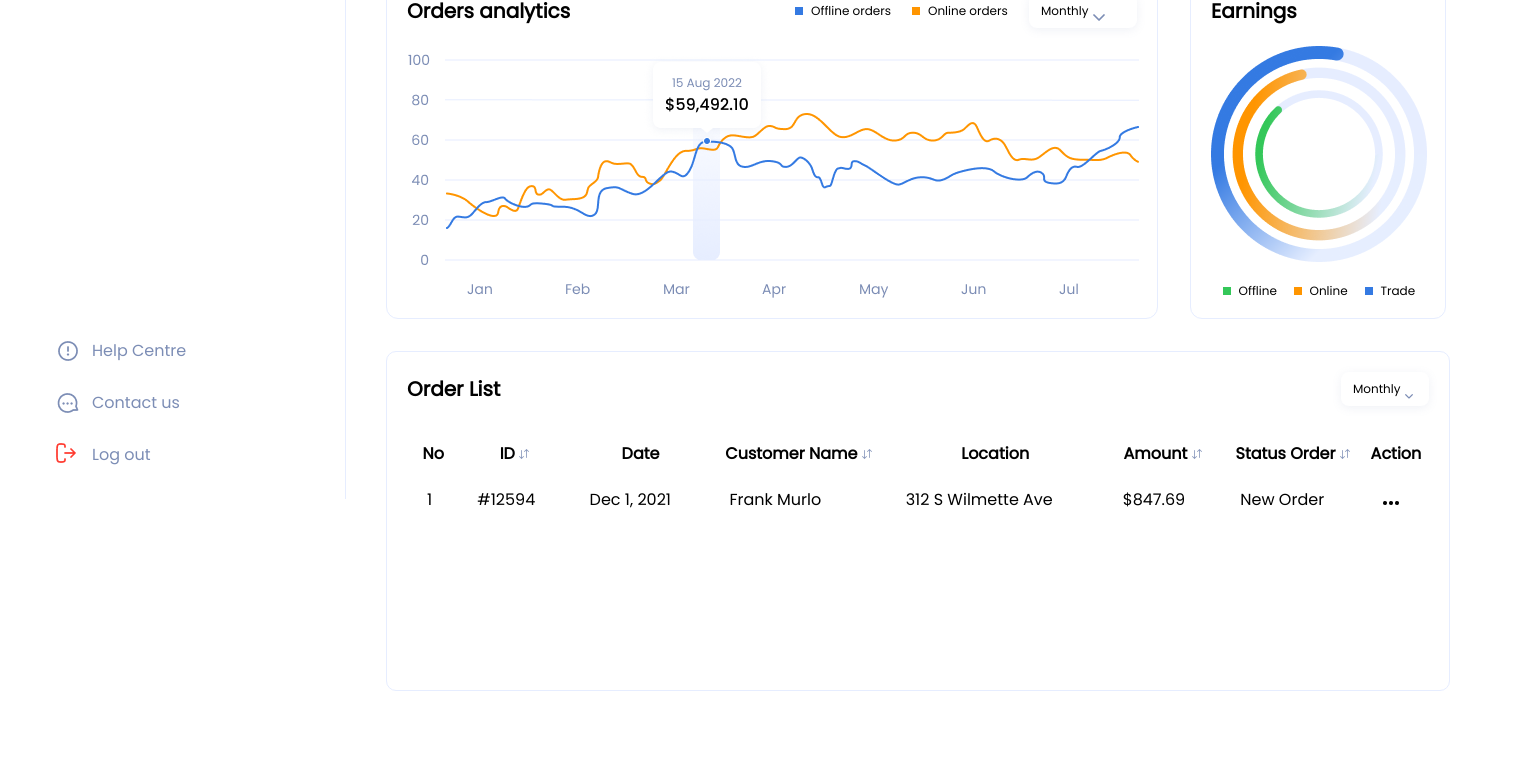
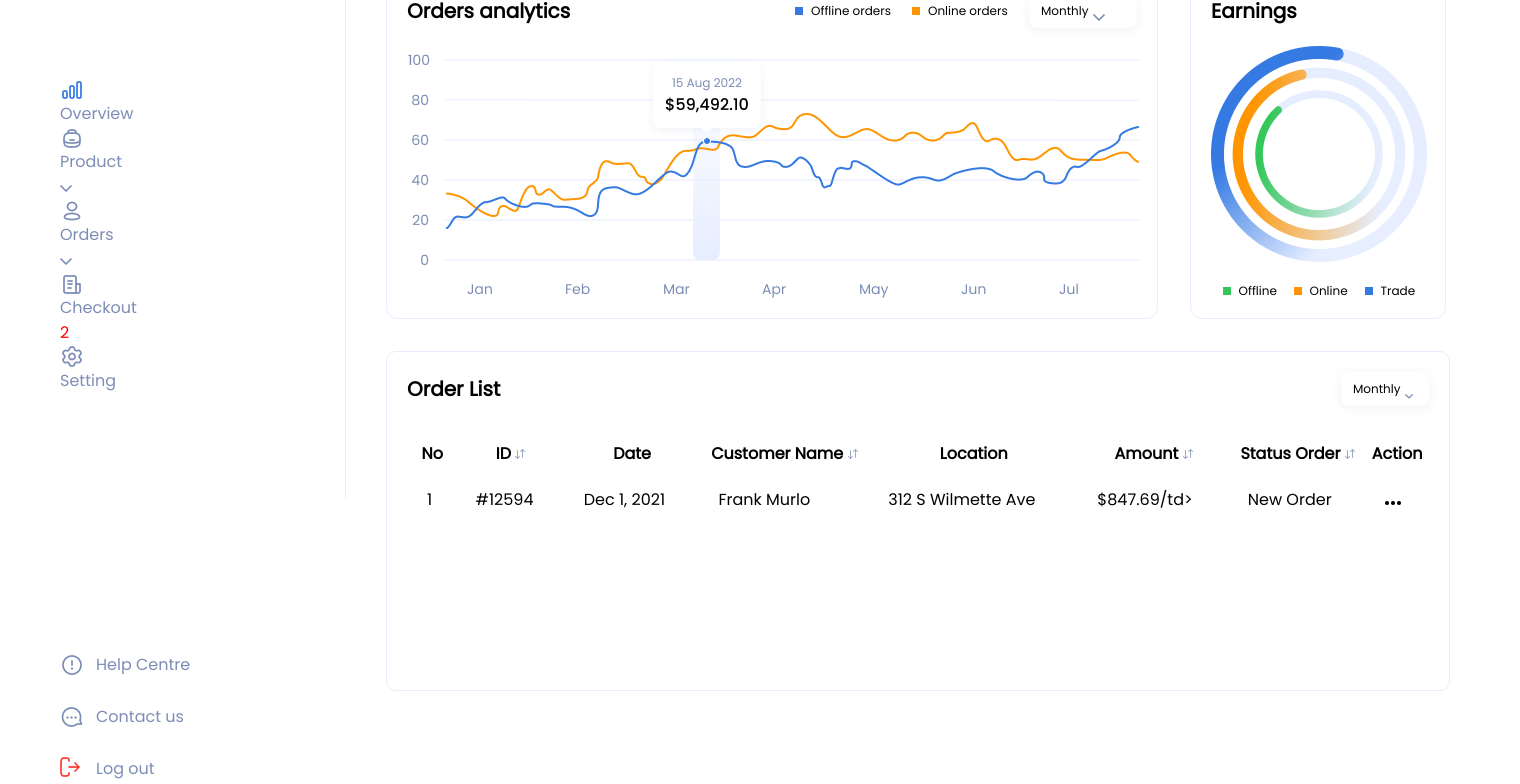
Before and after one commit to anyazazozh/web_study, a Flask app: page / in a window 1520 px wide. Shown: the part 361-1145 px from the top of the page. Before the commit the page ends 1052 px from the top, so only its background shows below. Run offline with Flask 2, Linux system fonts and the light colour scheme.

Commit message:
flask left menu question

```diff
--- a/app.py
+++ b/app.py
@@ -12,6 +12,8 @@
    surname = 'Kostyuchenko'
    avatar = '/static/assets/avatar (1).png'
 
+   table = [{'c1':'1','c2':'#12594','c3':'Dec 1, 2021','c4':'Frank Murlo','c5':'312 S Wilmette Ave','c6':'$847.69','c7':'New Order','c8':''}]
+
    line_chart_legend = [{'name':'Offline orders', 'dot':'dot_1'},
                         {'name':'Online orders', 'dot':'dot_2'}]
 
@@ -19,12 +21,10 @@
                           {'name':'Online', 'dot':'dot_2'},
                           {'name':'Trade', 'dot':'dot_1'}]
 
-
-
    cards = [{'total_number':'89,935', 'kpi':'Total users', 'icon':'/static/assets/icon.png', 'bottom_text':'+1.01% this week', 'bottom_number':'10.2', 'bottom_icon':'/static/assets/up.png'},
-            {'total_number':'23,283.5', 'kpi':'Total products', 'icon':'/static/assets/icon.png', 'bottom_text':'+0.49% this week', 'bottom_number':'3.1', 'bottom_icon':'/static/assets/up.png'},
-            {'total_number':'46,827', 'kpi':'Total users', 'icon':'/static/assets/icon.png', 'bottom_text':'-0.91% this week', 'bottom_number':'2.56', 'bottom_icon':'/static/assets/shape (10).png'},
-            {'total_number':'124,854', 'kpi':'Refunded', 'icon':'/static/assets/icon.png', 'bottom_text':'+1.51% this week', 'bottom_number':'7.2', 'bottom_icon':'/static/assets/up.png'}]
+            {'total_number':'23,283.5', 'kpi':'Total products', 'icon':'/static/assets/case (1).png', 'bottom_text':'+0.49% this week', 'bottom_number':'3.1', 'bottom_icon':'/static/assets/up.png'},
+            {'total_number':'46,827', 'kpi':'Total users', 'icon':'/static/assets/check.png', 'bottom_text':'-0.91% this week', 'bottom_number':'2.56', 'bottom_icon':'/static/assets/shape (10).png'},
+            {'total_number':'124,854', 'kpi':'Refunded', 'icon':'/static/assets/arrow-right.png', 'bottom_text':'+1.51% this week', 'bottom_number':'7.2', 'bottom_icon':'/static/assets/up.png'}]
 
    left_bottom_menu = [{'name':'Help Centre', 'icon' : '/static/assets/info.png'},
                         {'name':'Contact us','icon' : '/static/assets/chat.png'},
@@ -37,7 +37,7 @@
                 {'name':'Checkout','icon':'/static/assets/checkout.png','expand': False, 'number':2},
                 {'name':'Setting','icon':'/static/assets/settings.png','expand': False, 'number':False}]
 
-   return  render_template('index.html', name = name, surname = surname, left_menu = left_menu, left_bottom_menu = left_bottom_menu, avatar = avatar, cards = cards, circle_chart_legend = circle_chart_legend, line_chart_legend = line_chart_legend)
+   return  render_template('index.html', name = name, surname = surname, left_menu = left_menu, left_bottom_menu = left_bottom_menu, avatar = avatar, cards = cards, circle_chart_legend = circle_chart_legend, line_chart_legend = line_chart_legend, table = table)
 
 if __name__ == "__main__":
     app.run(debug = True)
--- a/static/CSS/index.css
+++ b/static/CSS/index.css
@@ -4,6 +4,7 @@
 }
 
 .left_side{
+    display:flex;
     width:285px;
     height: 100vh;
     border-right: 1px solid #E6EDFF ;
@@ -92,7 +93,6 @@
 }
 
 .avatar_name_name{
-    width: 113px;
     height: 24px;
 
     /* Body */
@@ -181,14 +181,6 @@
 }
 
 .card_top_text_kpi{
-    font-style: normal;
-    font-weight: 400;
-    font-size: 16px;
-    line-height: 150%;
-    color: #000000;
-}
-
-.card_top_text_kpi_2{
     font-style: normal;
     font-weight: 400;
     font-size: 16px;
@@ -366,7 +358,6 @@
 .line_chart_icon{
     width: 16px;
     height: 16px;
-
 }
 
 .line_chart_chevron{
@@ -385,9 +376,6 @@
     align-items: center;
     padding: 0px;
     gap: 20px;
-
-
-
 }
 
 .line_chart_title{
@@ -410,10 +398,8 @@
     align-items: flex-start;
     padding: 20px;
     gap: 10px;
-
     width: 256px;
     height: 344px;
-
     /* White */
 
     background: #FFFFFF;
@@ -431,10 +417,8 @@
     align-items: center;
     padding: 0px;
     gap: 20px;
-
     width: 216px;
     height: 304px;
-
 }
 
 .circle_chart_title{
@@ -457,7 +441,6 @@
     font-size: 20px;
     line-height: 150%;
     color: #000000;
-
 }
 
 .circle_chart_legend{
@@ -483,47 +466,31 @@
     align-items: center;
     padding: 0px;
     gap: 8px;
-
 }
 
 .circle_chart_table{
     width: 216px;
     height: 216px;
-
 }
 
 
 .logo{
-    display: flex;
-    flex-direction: row;
-    align-items: flex-start;
-    padding: 0px;
     gap: 4px;
     left: 51px;
     top: 60px;
-
 }
 
 
 .top_menu{
-    display: flex;
-    flex-direction: column;
-    align-items: flex-start;
-    gap: 28px;
-    position: absolute;
-    left: 56px;
-    top: 162px;
-
+    left: 51px;
+    margin-top: 72px;
 }
 
 .nav_list{
     display: flex;
     flex-direction: row;
-    align-items: flex-start;
     gap: 69px;
-    width: 193px;
     height: 24px;
-
 }
 
 .icon_text{
@@ -535,9 +502,6 @@
     align-items: center;
     width: 100%;
     height: 24px;
-    ;
-
-
 }
 
 .nav_icon{
@@ -557,7 +521,7 @@
     font-weight: 500;
     font-size: 16px;
     line-height: 150%;
-    color: #347AE2;
+    color: #7C8DB5 ;
 }
 
 .nav_text2{
@@ -586,17 +550,10 @@
 .bottom_menu{
     display: flex;
     flex-direction: column;
-    align-items: flex-start;
-    padding: 0px;
     gap: 28px;
-
-    position: absolute;
-    width: 193px;
     height: 128px;
     left: 56px;
-    top: 700px;
-
-
+    margin-top: 260px;
 }
 
 .bottom_icon_text{
--- a/templates/index.html
+++ b/templates/index.html
@@ -13,7 +13,7 @@
         <div class="left_side">
             <div class="logo"><img src="/static/assets/Logo.png" alt="">
             <div class="top_menu">
-                <div class="nav_list icon_text">
+
                 {% for item in left_menu %}
                     <div class="nav_icon"><img src="{{ item['icon'] }}" alt=""></div>
                     <div class="nav_text">{{ item['name'] }}</div>
@@ -26,7 +26,7 @@
                         <div class="nav_drop_down">{{ item['number'] }}</div>
                     {% endif %}
                 {% endfor %}
-                </div>
+
                 <!-- <div class="nav_list">
 
                     <div class="icon_text"> -->
@@ -248,6 +248,7 @@
 
                 <table class="order_table" width="100%">
                     <colgroup span="8"></colgroup>
+
                     <tr>
                         <th>No</th>
                         <th>ID <img src="/static/assets/shape (15).png" alt=""></th>
@@ -258,7 +259,21 @@
                         <th>Status Order <img src="/static/assets/shape (15).png" alt=""></th>
                         <th>Action</th>
                     </tr>
+
+                    {% for item in table %}
                         <tr>
+                            <td>{{ item['c1'] }}</td>
+                            <td>{{ item['c2'] }}</td>
+                            <td>{{ item['c3'] }}</td>
+                            <td>{{ item['c4'] }}</td>
+                            <td>{{ item['c5'] }}</td>
+                            <td>{{ item['c6'] }}/td>
+                            <td>{{ item['c7'] }}</td>
+                            <td>{{ item['c8'] }}<img src="/static/assets/shape (14).png" alt=""></td>
+                        </tr>
+                    {% endfor %}
+
+                    <!-- <tr>
                       <td>1</td>
                       <td>#12594</td>
                       <td>Dec 1, 2021</td>
@@ -267,7 +282,7 @@
                       <td>$847.69</td>
                       <td>New Order</td>
                       <td><img src="/static/assets/shape (14).png" alt=""></td>
-                    </tr>
+                    </tr> -->
                   </table>
             </div>
         </div>
```
Also changed, not shown: static/assets/arrow-right.png (added), static/assets/case (1).png (added), static/assets/check.png (added). Lines whose indentation alone changed are shown as unchanged.
